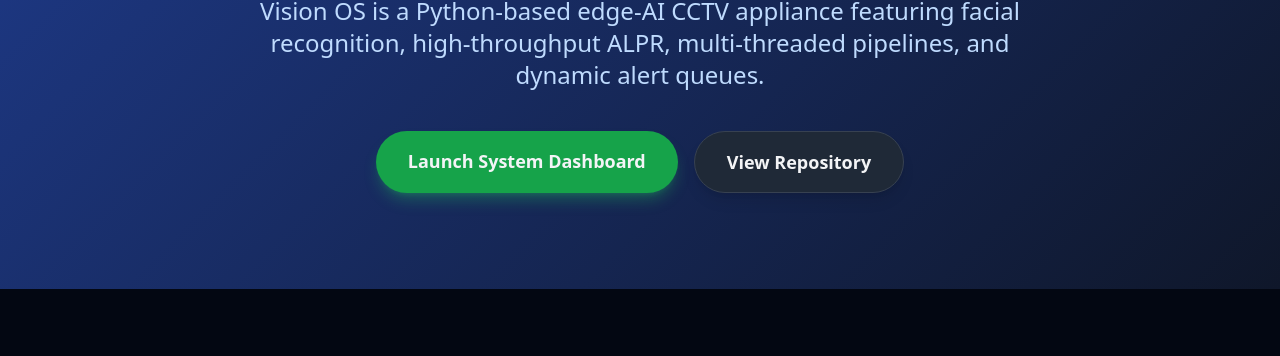
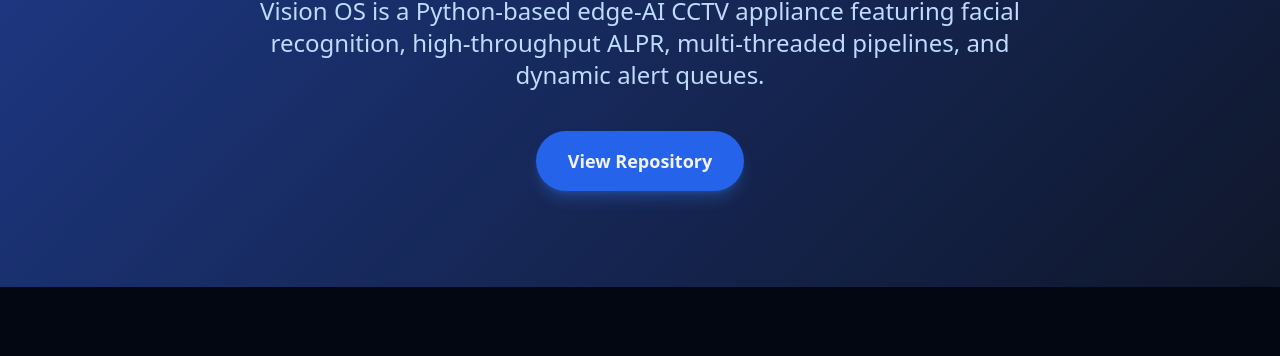
Before and after one commit to 093rjain-ro/vision-os-, a website: page index.html in a window 1280 px wide. Shown: the part 278-634 px from the top of the page. Drawn offline with nearby package versions, Linux system fonts and the light colour scheme.

Commit message:
UI: Remove localhost button from public landing page

```diff
--- a/index.html
+++ b/index.html
@@ -33,8 +33,7 @@
             Vision OS is a Python-based edge-AI CCTV appliance featuring facial recognition, high-throughput ALPR, multi-threaded pipelines, and dynamic alert queues.
         </p>
         <div class="flex justify-center space-x-4">
-            <a href="http://localhost:8501" target="_blank" class="px-8 py-4 bg-green-600 hover:bg-green-500 rounded-full text-lg font-bold shadow-lg shadow-green-500/30 transition transform hover:-translate-y-1">Launch System Dashboard</a>
-            <a href="https://github.com/093rjain-ro/vision-os-" target="_blank" class="px-8 py-4 bg-gray-800 hover:bg-gray-700 border border-gray-700 rounded-full text-lg font-bold shadow-lg transition transform hover:-translate-y-1">View Repository</a>
+            <a href="https://github.com/093rjain-ro/vision-os-" target="_blank" class="px-8 py-4 bg-blue-600 hover:bg-blue-500 rounded-full text-lg font-bold shadow-lg shadow-blue-500/30 transition transform hover:-translate-y-1">View Repository</a>
         </div>
     </section>
 
```
